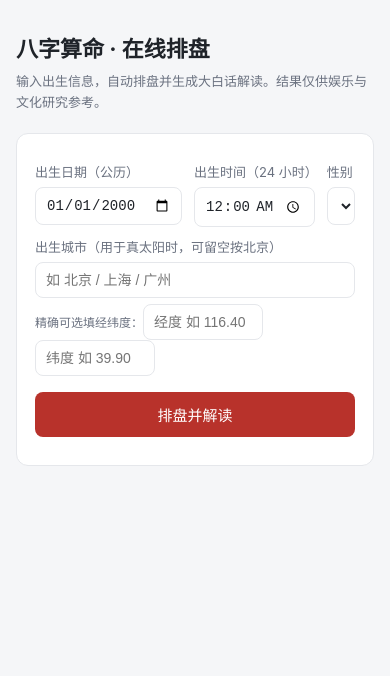
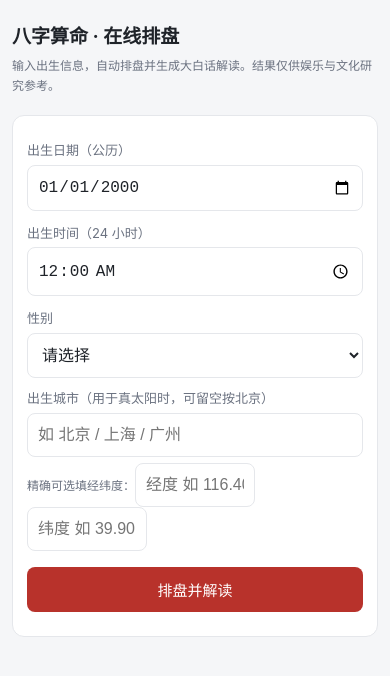
Before and after one commit to sheldonsmith852/bazi-fortune-api, a website: page public/index.html in a window 390 px wide. Drawn offline with Linux system fonts and the light colour scheme.

Commit message:
fix: 移动端适配（≤600px竖排表单/表格横滚/更大点按区，≤360px四柱两列）

```diff
--- a/public/index.html
+++ b/public/index.html
@@ -56,6 +56,29 @@
   .note { font-size: 12px; color: var(--sub); background: #faf6ef; border: 1px solid #f0e2c8; padding: 8px 10px; border-radius: 8px; margin-top: 10px; }
   .disclaim { font-size: 12px; color: var(--sub); margin-top: 14px; border-top: 1px dashed var(--line); padding-top: 10px; }
   code { background: #f0f1f3; padding: 1px 5px; border-radius: 4px; font-size: 12px; }
+
+  /* === 移动端适配（≤600px） === */
+  @media (max-width: 600px) {
+    .wrap { padding: 14px 12px 44px; }
+    h1 { font-size: 19px; }
+    .sub { font-size: 12px; }
+    .card { padding: 14px; }
+    /* 出生信息三栏在窄屏改为竖向堆叠，避免输入框被压扁 */
+    .row { flex-direction: column; gap: 0; }
+    .row > div { width: 100%; }
+    .row > div + div { margin-top: 2px; }
+    input, select { padding: 12px 10px; font-size: 16px; }  /* 16px 防止 iOS 聚焦时自动放大 + 更大点按区 */
+    .opt { font-size: 12px; line-height: 1.8; }
+    /* 命盘表格在窄屏横向滚动，避免撑破布局 */
+    .report table.md-table { display: block; width: max-content; max-width: 100%; overflow-x: auto; -webkit-overflow-scrolling: touch; font-size: 12px; }
+    .pillar .gz { font-size: 19px; }
+    .pillars { gap: 8px; }
+    .meta { font-size: 12px; }
+    .report { font-size: 14px; line-height: 1.8; }
+  }
+  @media (max-width: 360px) {
+    .pillars { grid-template-columns: repeat(2, 1fr); }
+  }
 </style>
 </head>
 <body>
```
